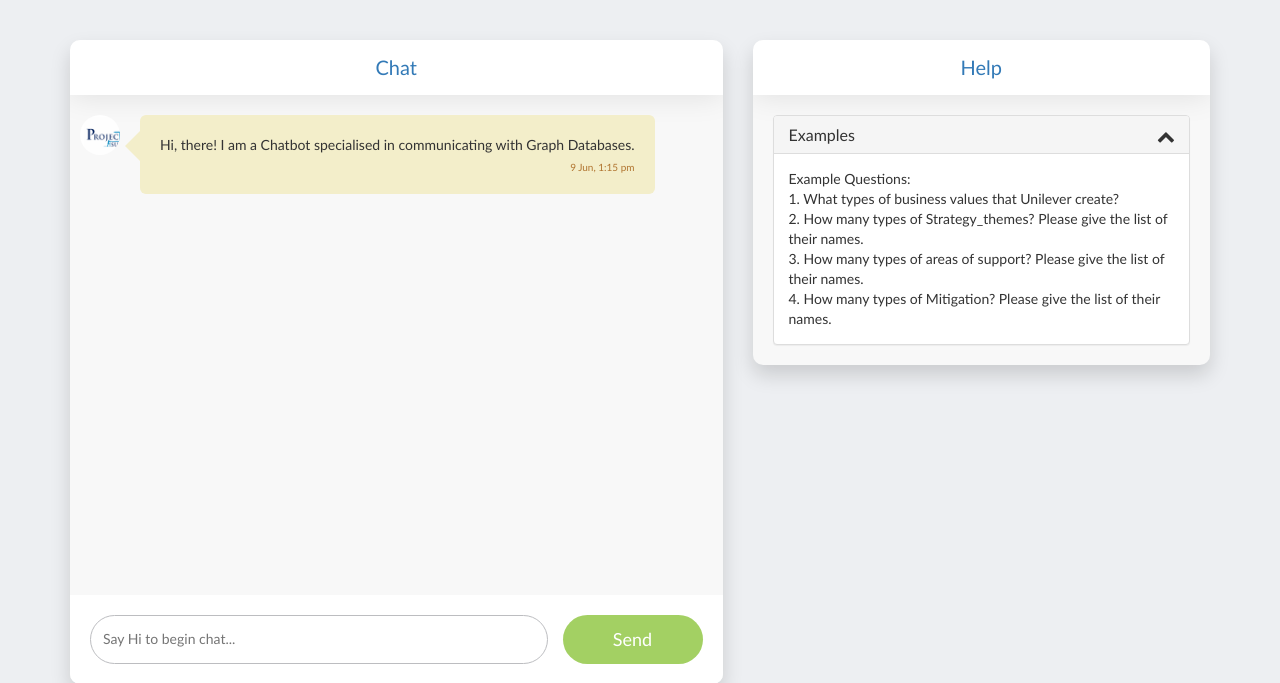
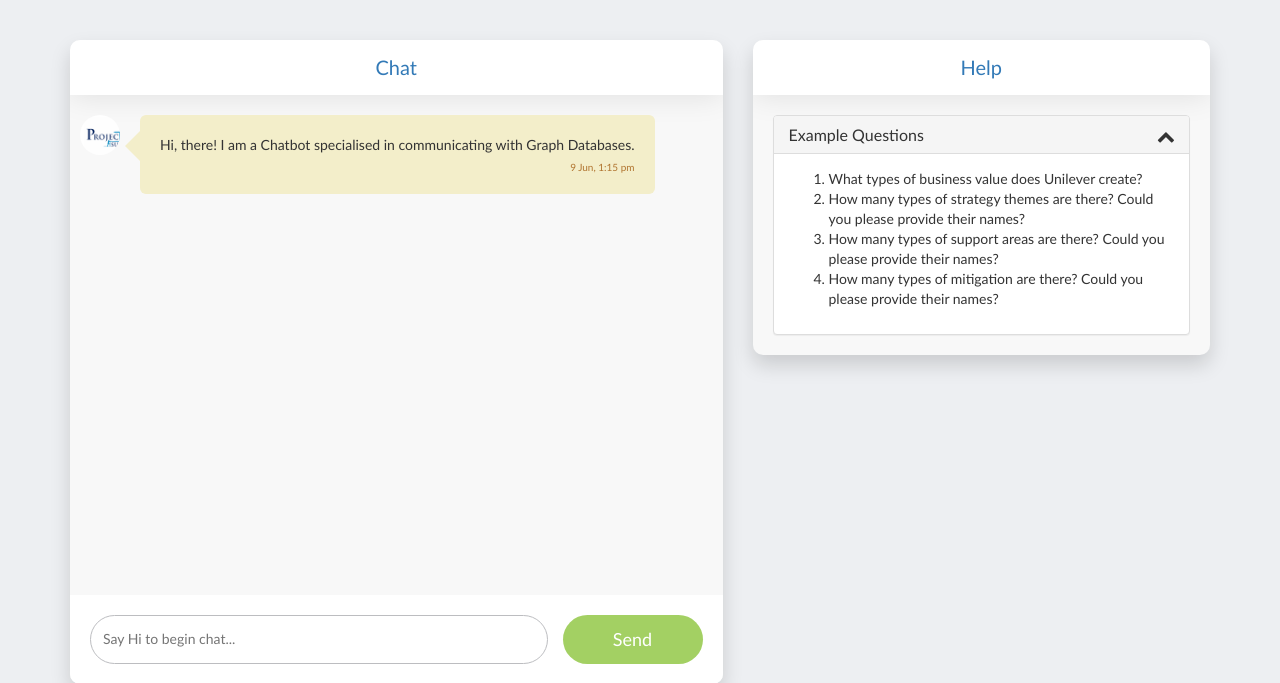
Before and after one commit to lawrencerowland/PS-Chat, a Flask app: page / in a window 1280 px wide. Shown: the top 683 px of the page. Run offline with Flask 3, Linux system fonts and the light colour scheme; some libraries are stand-ins or nearby versions.

Commit message:
some ui details

```diff
--- a/static/main.css
+++ b/static/main.css
@@ -129,7 +129,7 @@ body {
 
 .messages .message.right .avatar {
 	float: right;
-	background: url('./img/guy.jpg');
+	background: url('./img/picon.jpg');
 }
 
 .messages .message.right .text_wrapper {
--- a/templates/bot.html
+++ b/templates/bot.html
@@ -70,16 +70,17 @@
 							<div class="panel-heading">
 								<h4 class="panel-title">
 									<a class="accordion-toggle" data-toggle="collapse" data-parent="#accordion"
-										href="#collapse1">Examples</a>
+										href="#collapse1">Example Questions</a>
 								</h4>
 							</div>
 							<div id="collapse1" class="panel-collapse collapse in">
 								<div class="panel-body">
-									Example Questions: <br>
-									1. What types of business values that Unilever create? <br>
-									2. How many types of Strategy_themes? Please give the list of their names. <br>
-									3. How many types of areas of support? Please give the list of their names. <br>
-									4. How many types of Mitigation? Please give the list of their names. <br>
+									<ol>
+										<li>What types of business value does Unilever create?</li>
+										<li>How many types of strategy themes are there? Could you please provide their names?</li>
+										<li>How many types of support areas are there? Could you please provide their names?</li>
+										<li>How many types of mitigation are there? Could you please provide their names?</li>
+									  </ol>
 								</div>
 							</div>
 						</div>
```
Also changed, not shown: static/img/picon.jpg (added), 1 other file.
